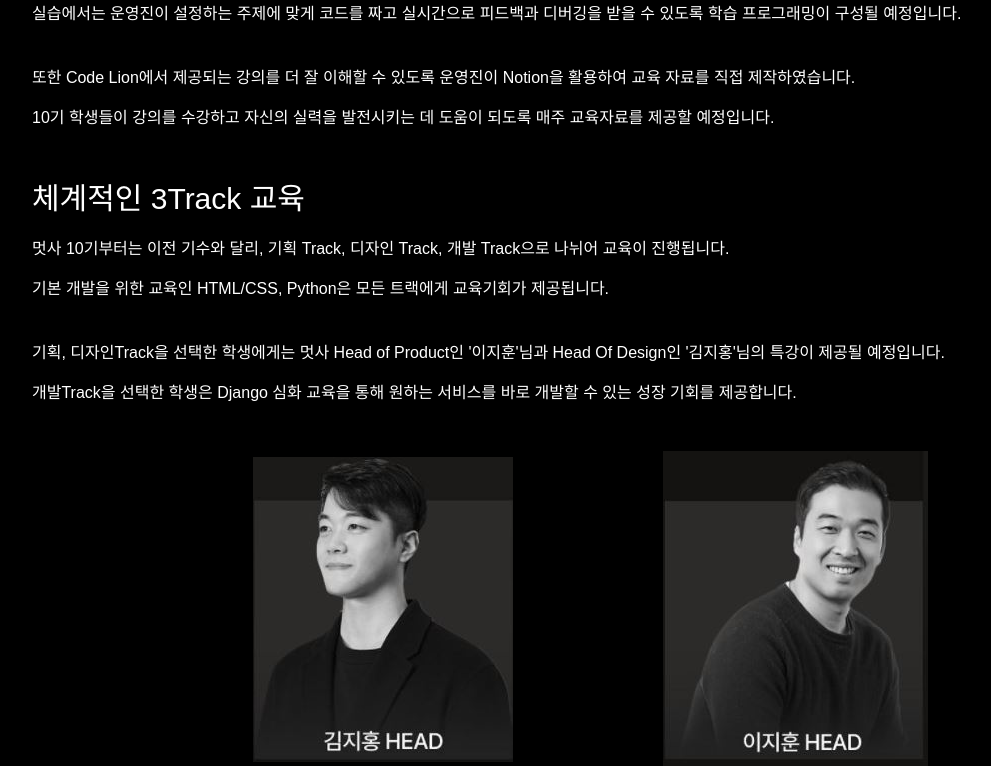
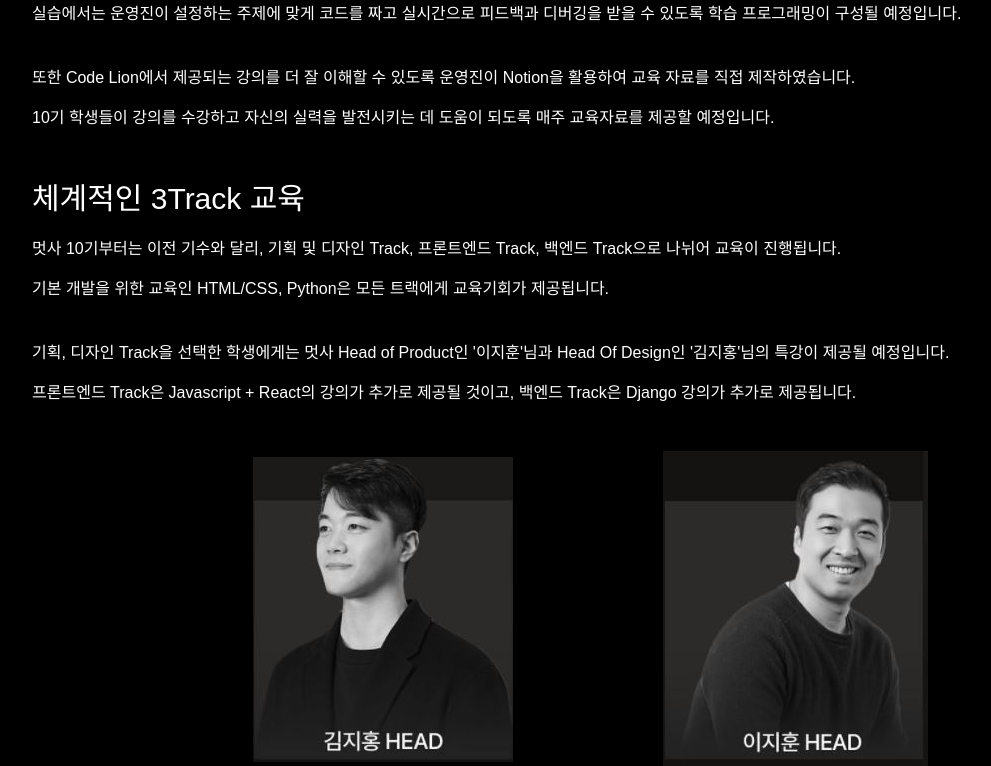
Before and after one commit to eugene028/hongiklikelion2022, a Django app: page /forlion/ in a window 1280 px wide. Shown: the part 834-1600 px from the top of the page, without its empty margins (50-1041 px from the left). Run offline with Django 3.2, Linux system fonts and the light colour scheme; some web fonts are replaced.

Commit message:
5th commit

```diff
--- a/mydiary/templates/mydiary/base.html
+++ b/mydiary/templates/mydiary/base.html
@@ -36,9 +36,9 @@
                 </div>
               </nav>
         </header>
-        <footer>copyright CODE LION. ALL rights reserved.</footer>
         {% block content %}
         {% endblock %}
+        <footer>copyright CODE LION. ALL rights reserved.</footer>
         <script src="https://cdn.jsdelivr.net/npm/bootstrap@5.0.2/dist/js/bootstrap.bundle.min.js" integrity="sha384-MrcW6ZMFYlzcLA8Nl+NtUVF0sA7MsXsP1UyJoMp4YLEuNSfAP+JcXn/tWtIaxVXM" crossorigin="anonymous"></script>
       </div>
     </body>
--- a/mydiary/templates/mydiary/forlion.html
+++ b/mydiary/templates/mydiary/forlion.html
@@ -40,11 +40,11 @@
             <p>체계적인 3Track 교육</p>
         </div>
         <div class="content-forlion">
-            <p>멋사 10기부터는 이전 기수와 달리, 기획 Track, 디자인 Track, 개발 Track으로 나뉘어 교육이 진행됩니다.</p>
+            <p>멋사 10기부터는 이전 기수와 달리, 기획 및 디자인 Track, 프론트엔드 Track, 백엔드 Track으로 나뉘어 교육이 진행됩니다.</p>
             <p>기본 개발을 위한 교육인 HTML/CSS, Python은 모든 트랙에게 교육기회가 제공됩니다.</p>
             <br>
-            <p>기획, 디자인Track을 선택한 학생에게는 멋사 Head of Product인 '이지훈'님과 Head Of Design인 '김지홍'님의 특강이 제공될 예정입니다.</p>
-            <p>개발Track을 선택한 학생은 Django 심화 교육을 통해 원하는 서비스를 바로 개발할 수 있는 성장 기회를 제공합니다.</p>
+            <p>기획, 디자인 Track을 선택한 학생에게는 멋사 Head of Product인 '이지훈'님과 Head Of Design인 '김지홍'님의 특강이 제공될 예정입니다.</p>
+            <p>프론트엔드 Track은 Javascript + React의 강의가 추가로 제공될 것이고, 백엔드 Track은 Django 강의가 추가로 제공됩니다.</p>
         </div>
     </article>
     <div class="forlion-image1">
```
